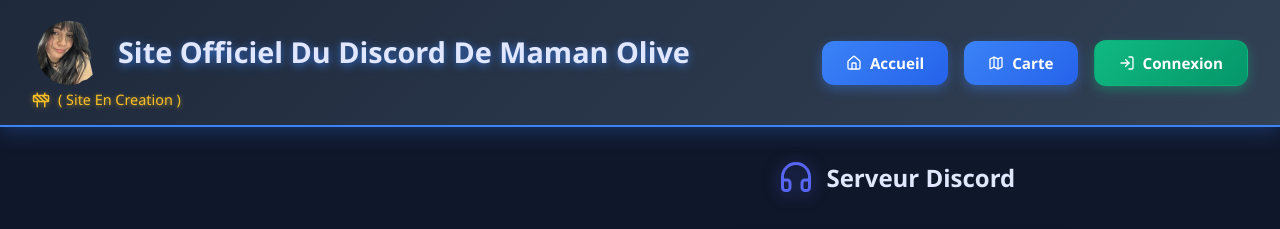
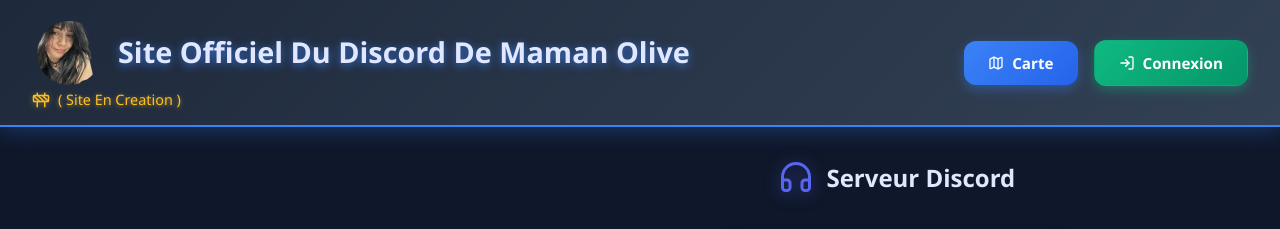
Before and after one commit to Minilan69/Olive-Discord-Map, a website: page frontend/index.html in a window 1280 px wide. Shown: the top 229 px of the page. Drawn offline with nearby package versions, Linux system fonts and the light colour scheme; no server answers.

Commit message:
Remove Home Button On Home

```diff
--- a/frontend/index.html
+++ b/frontend/index.html
@@ -25,10 +25,6 @@
         </p>
       </div>
       <div class="header-right">
-        <button id="homelink" onclick="window.location.href='/'">
-          <i data-lucide="home" class="btn-icon"></i>
-          Accueil
-        </button>
         <button id="maplink" onclick="window.location.href='/map'">
           <i data-lucide="map" class="btn-icon"></i>
           Carte
```
